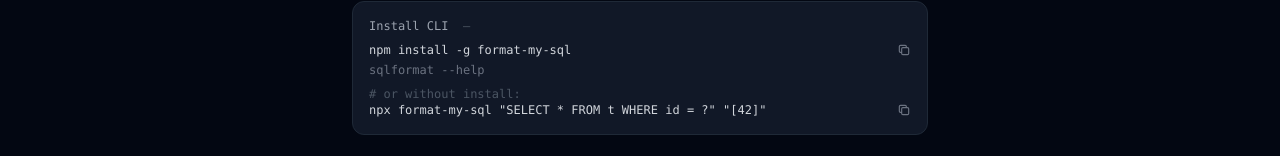
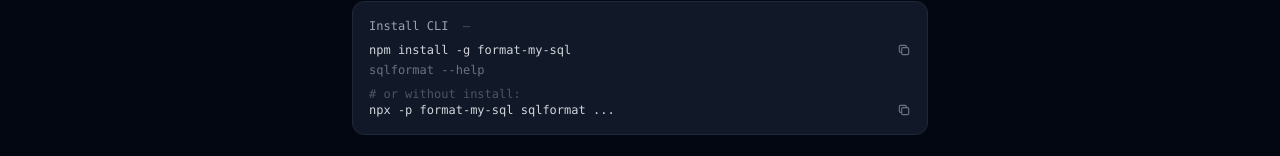
Before and after one commit to twofaced141/twofaced141.github.io, a website built with Vite: page index.html in a window 1280 px wide. Shown: the part 659-815 px from the top of the page. Built offline with nearby package versions, Linux system fonts and the light colour scheme.

Commit message:
fix npx command in footer

```diff
--- a/index.html
+++ b/index.html
@@ -91,8 +91,8 @@
       <div class="text-gray-500 mt-1">sqlformat --help</div>
       <div class="text-gray-600 mt-2"># or without install:</div>
       <div class="flex items-center justify-between">
-        <span class="text-gray-300">npx format-my-sql "SELECT * FROM t WHERE id = ?" "[42]"</span>
-        <button data-copy='npx format-my-sql "SELECT * FROM t WHERE id = ?" "[42]"' class="cli-copy text-gray-500 hover:text-gray-300 transition-colors shrink-0 ml-3">
+        <span class="text-gray-300">npx -p format-my-sql sqlformat ...</span>
+        <button data-copy='npx -p format-my-sql sqlformat "SELECT * FROM t WHERE id = ?" "[42]"' class="cli-copy text-gray-500 hover:text-gray-300 transition-colors shrink-0 ml-3">
           <svg class="w-3.5 h-3.5" fill="none" stroke="currentColor" stroke-width="2" viewBox="0 0 24 24"><path stroke-linecap="round" stroke-linejoin="round" d="M8 16H6a2 2 0 01-2-2V6a2 2 0 012-2h8a2 2 0 012 2v2m-6 12h8a2 2 0 002-2v-8a2 2 0 00-2-2h-8a2 2 0 00-2 2v8a2 2 0 002 2z"/></svg>
         </button>
       </div>
```
